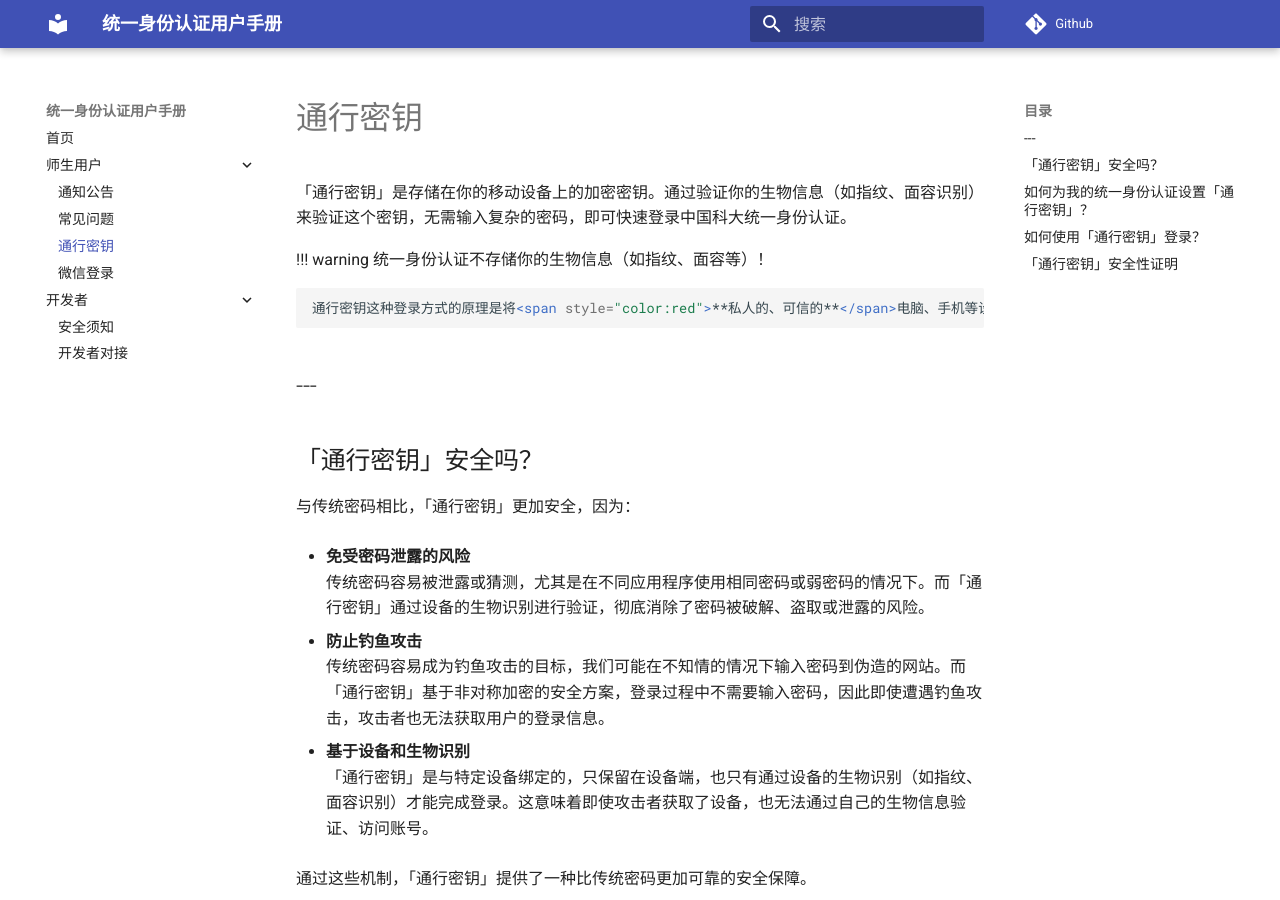
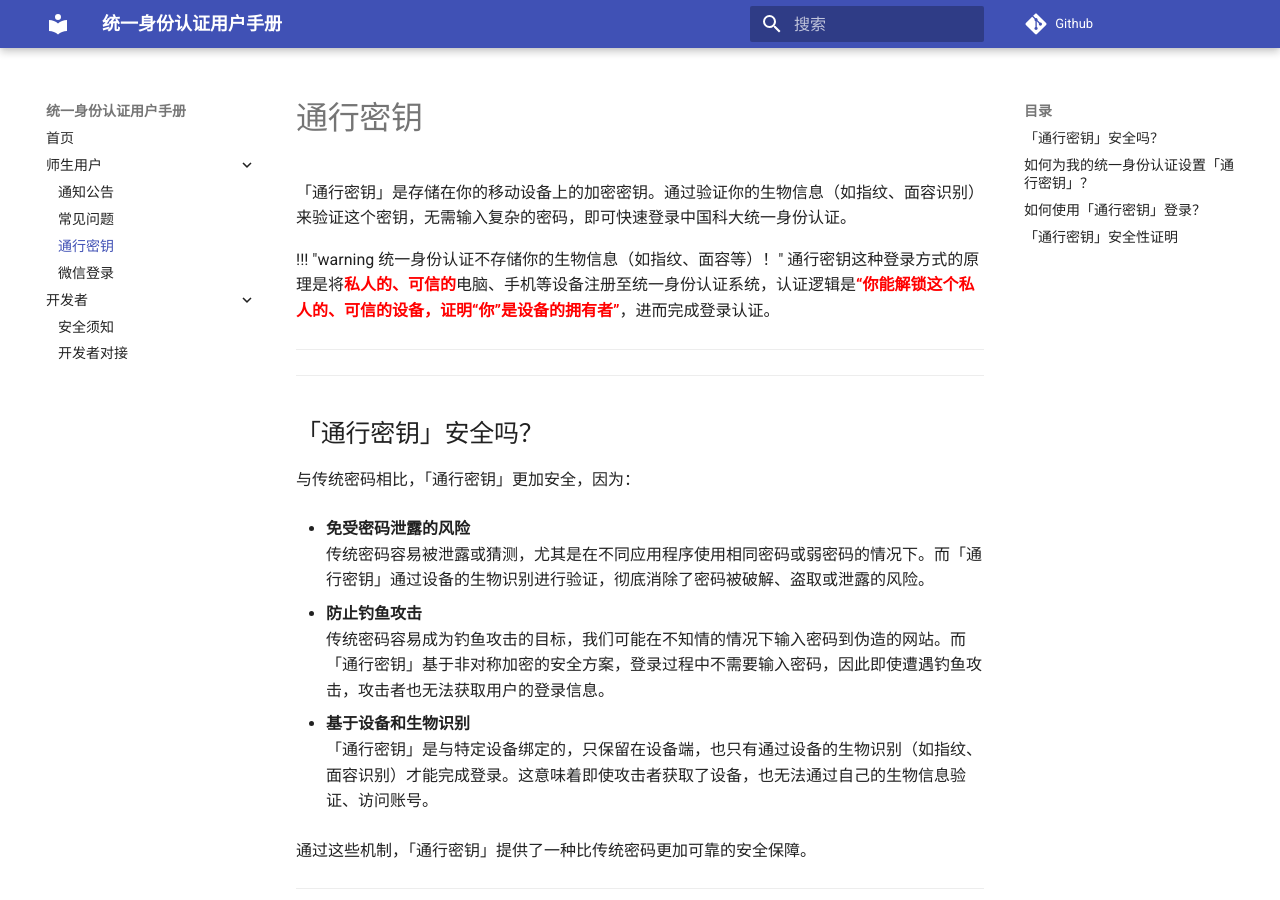
Before and after one commit to wf0229/id_doc, an MkDocs documentation site: the page built from docs/passkey.md, in a window 1280 px wide and 900 px high. Built offline with MkDocs 1.6.1 and Material for MkDocs 9.7.7, drawn with Linux system fonts in a browser that asks for light colours; comment, search, counter and statistics services are not loaded.

Commit message:
Update passkey.md

```diff
--- a/docs/passkey.md
+++ b/docs/passkey.md
@@ -2,8 +2,7 @@
 
 「通行密钥」是存储在你的移动设备上的加密密钥。通过验证你的生物信息（如指纹、面容识别）来验证这个密钥，无需输入复杂的密码，即可快速登录中国科大统一身份认证。
 
-!!! warning 统一身份认证不存储你的生物信息（如指纹、面容等）！
-
+!!! "warning 统一身份认证不存储你的生物信息（如指纹、面容等）！"
     通行密钥这种登录方式的原理是将<span style="color:red">**私人的、可信的**</span>电脑、手机等设备注册至统一身份认证系统，认证逻辑是<span style="color:red">**“你能解锁这个私人的、可信的设备，证明“你”是设备的拥有者”**</span>，进而完成登录认证。
 ---
 ---
```
